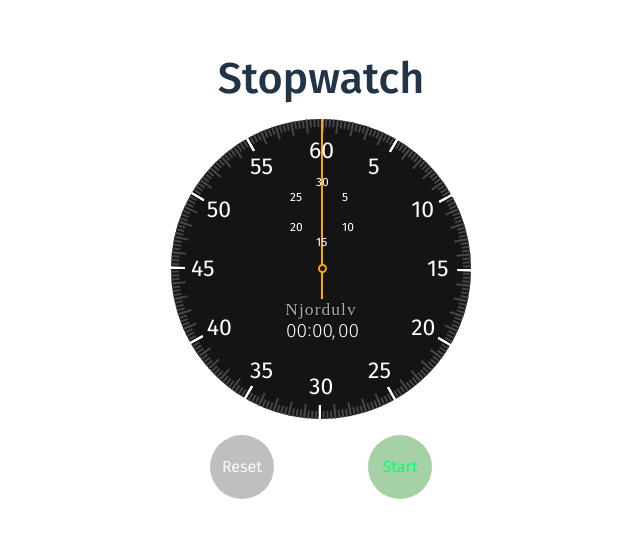
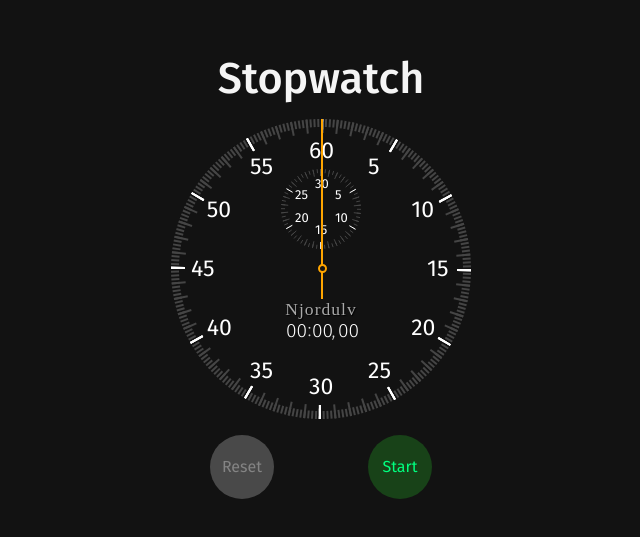
Before and after one commit to njordulv/stopwatch, a React (Vite) app: page / in a window 1280 px wide. Shown: the part 123-660 px from the top of the page, without its empty margins (319-959 px from the left). Built offline with nearby package versions, Linux system fonts and the light colour scheme; a web font is replaced by a local one.

Commit message:
REF: Face & Lines reusable components, UPD: interfaces

```diff
--- a/package.json
+++ b/package.json
@@ -1,7 +1,7 @@
 {
   "name": "stopwatch",
   "private": true,
-  "version": "0.3.1",
+  "version": "0.4.0",
   "type": "module",
   "scripts": {
     "dev": "vite",
--- a/src/App.css
+++ b/src/App.css
@@ -24,10 +24,10 @@
 .face-inner {
   position: absolute;
   border-radius: 50%;
-  width: 100px;
-  height: 100px;
+  width: 80px;
+  height: 80px;
   margin: 0 auto;
-  top: 45px;
+  top: 50px;
   left: 0;
   right: 0;
 }
@@ -40,6 +40,7 @@
   top: 0px;
   left: 50%;
   transform-origin: 50% 100%;
+  z-index: 1;
 }
 
 .hand:after {
--- a/src/App.tsx
+++ b/src/App.tsx
@@ -6,7 +6,7 @@ import { Face } from './components/Face'
 import { Button } from './components/Button'
 import { Timer } from './components/Timer'
 import { Sign } from './components/Sign'
-import { face } from './variants'
+import { face, seconds, fives } from './variants'
 import { config } from './config'
 import '@/App.css'
 
@@ -55,7 +55,39 @@ function App() {
         variants={face}
       >
         <Hand count={count} />
-        <Face />
+        <Face
+          width={300}
+          height={300}
+          radius={150}
+          lineConfigs={[
+            {
+              start: 150,
+              end: 142,
+              total: 240,
+              amount: 720,
+              color: '#454545',
+              strokeWidth: 2,
+            },
+            {
+              start: 150,
+              end: 136,
+              total: 60,
+              amount: 180,
+              color: '#454545',
+              variants: seconds,
+              strokeWidth: 2,
+            },
+            {
+              start: 150,
+              end: 136,
+              total: 36,
+              amount: 36,
+              color: 'white',
+              variants: fives,
+              strokeWidth: 2,
+            },
+          ]}
+        />
         <Nums
           numerals={config.numeralsPrimary}
           radius={118}
@@ -63,15 +95,53 @@ function App() {
           segments={180}
           font={23}
         />
-        <div className="face-inner">
+        <motion.div
+          className="face-inner"
+          initial="hidden"
+          animate="visible"
+          variants={face}
+        >
+          <Face
+            width={80}
+            height={80}
+            radius={40}
+            lineConfigs={[
+              {
+                start: 40,
+                end: 36,
+                total: 60,
+                amount: 180,
+                color: '#454545',
+                strokeWidth: 1,
+              },
+              {
+                start: 40,
+                end: 33,
+                total: 30,
+                amount: 90,
+                color: '#454545',
+                strokeWidth: 1,
+                variants: seconds,
+              },
+              {
+                start: 40,
+                end: 33,
+                total: 6,
+                amount: 18,
+                color: 'white',
+                strokeWidth: 1,
+                variants: fives,
+              },
+            ]}
+          />
           <Nums
             numerals={config.numeralsSecondary}
-            radius={30}
-            center={57}
+            radius={23}
+            center={46}
             segments={90}
-            font={12}
+            font={13}
           />
-        </div>
+        </motion.div>
         <Sign />
         <Timer count={count} />
       </motion.div>
--- a/src/components/Face.tsx
+++ b/src/components/Face.tsx
@@ -1,33 +1,32 @@
 import { motion } from 'motion/react'
 import { Lines } from './Lines'
-import { seconds, fives } from '../variants'
+import { FaceProps } from '../interfaces'
 
-export const Face = () => {
+export const Face: React.FC<FaceProps> = ({
+  width = 300,
+  height = 300,
+  radius = 150,
+  lineConfigs = [],
+}) => {
   return (
     <motion.svg
-      className="lines"
-      width="300"
-      height="300"
-      viewBox="0 0 300 300"
+      width={width}
+      height={height}
+      viewBox={`0 0 ${width} ${height}`}
     >
-      <motion.circle cx="150" cy="150" r="150" fill="#141414" />
-      <Lines start={150} end={142} total={240} amount={720} color="#454545" />
-      <Lines
-        start={150}
-        end={136}
-        total={60}
-        amount={180}
-        variants={seconds}
-        color="#454545"
-      />
-      <Lines
-        start={150}
-        end={136}
-        total={36}
-        amount={36}
-        variants={fives}
-        color="white"
-      />
+      <motion.circle cx={radius} cy={radius} r={radius} fill="transparent" />
+      {lineConfigs.map((config, index) => (
+        <Lines
+          key={index}
+          start={config.start}
+          end={config.end}
+          total={config.total}
+          amount={config.amount}
+          color={config.color}
+          strokeWidth={config.strokeWidth}
+          variants={config.variants}
+        />
+      ))}
     </motion.svg>
   )
 }
--- a/src/components/Lines.tsx
+++ b/src/components/Lines.tsx
@@ -1,4 +1,4 @@
-import { motion } from 'motion/react'
+import { motion, Variants } from 'motion/react'
 import { LineProps } from '../interfaces'
 
 export const Lines: React.FC<LineProps> = ({
@@ -7,6 +7,7 @@ export const Lines: React.FC<LineProps> = ({
   total,
   amount,
   color,
+  strokeWidth,
   variants,
 }) => {
   return (
@@ -17,6 +18,7 @@ export const Lines: React.FC<LineProps> = ({
         const y1 = start + end * Math.sin(angle)
         const x2 = start + start * Math.cos(angle)
         const y2 = start + start * Math.sin(angle)
+        const validVariants = variants as unknown as Variants
 
         return (
           <motion.line
@@ -26,8 +28,8 @@ export const Lines: React.FC<LineProps> = ({
             x2={x2}
             y2={y2}
             stroke={color}
-            strokeWidth="2"
-            variants={variants}
+            strokeWidth={strokeWidth}
+            variants={validVariants}
           />
         )
       })}
--- a/src/index.css
+++ b/src/index.css
@@ -2,9 +2,8 @@
   font-family: 'Fira Sans', serif;
   line-height: 1.5;
   font-weight: 400;
-  color-scheme: light dark;
   color: whitesmoke;
-  background-color: #141414;
+  background-color: #121212;
   font-synthesis: none;
   text-rendering: optimizeLegibility;
   -webkit-font-smoothing: antialiased;
@@ -81,10 +80,3 @@ button:disabled {
   background-color: gray;
   color: whitesmoke;
 }
-
-@media (prefers-color-scheme: light) {
-  :root {
-    color: #213547;
-    background-color: #ffffff;
-  }
-}
```
Also changed, not shown: src/interfaces/index.ts (+18 -8 lines).
